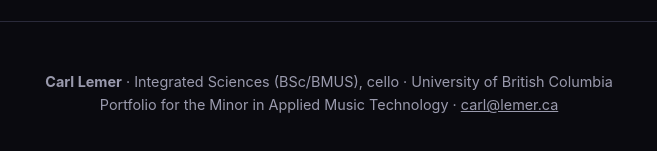
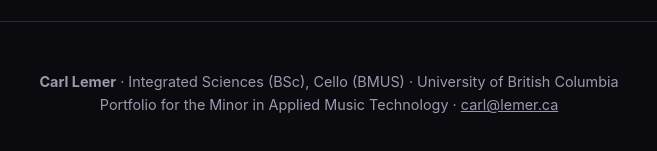
Before and after one commit to CarlL1/amt-portfolio, a plain HTML site: page index.html in a window 1280 px wide. Shown: the part 8390-8541 px from the top of the page, 311-968 px from the left. Drawn offline with Linux system fonts and the light colour scheme.

Commit message:
Update index.html

```diff
--- a/index.html
+++ b/index.html
@@ -377,7 +377,7 @@
 
 <!-- ============ FOOTER ============ -->
 <footer class="footer">
-  <p><strong>Carl Lemer</strong> · Integrated Sciences (BSc/BMUS), cello · University of British Columbia</p>
+  <p><strong>Carl Lemer</strong> · Integrated Sciences (BSc), Cello (BMUS) · University of British Columbia</p>
   <p>Portfolio for the Minor in Applied Music Technology · <a href="mailto:carl@lemer.ca">carl@lemer.ca</a></p>
 </footer>
 
```
